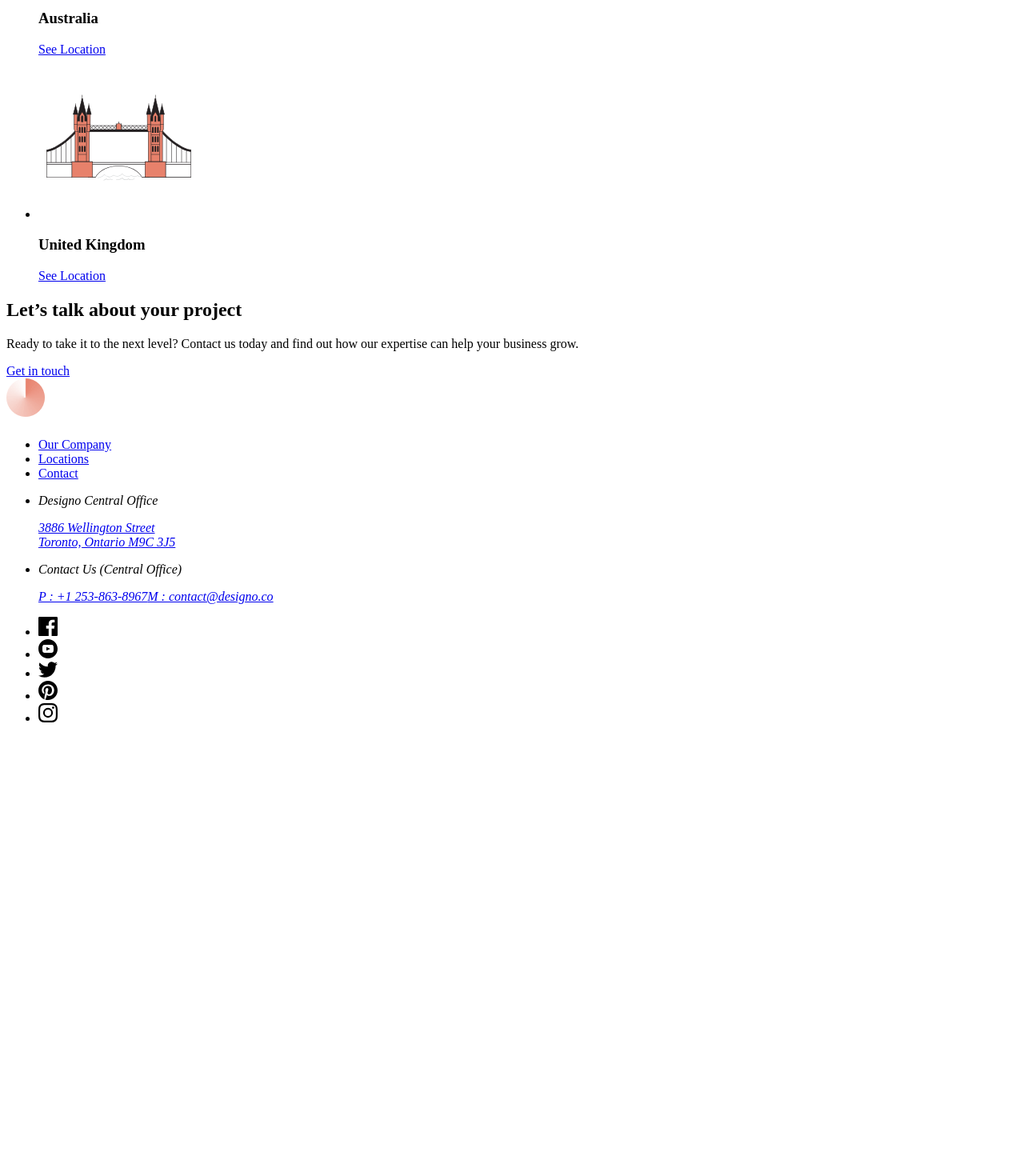
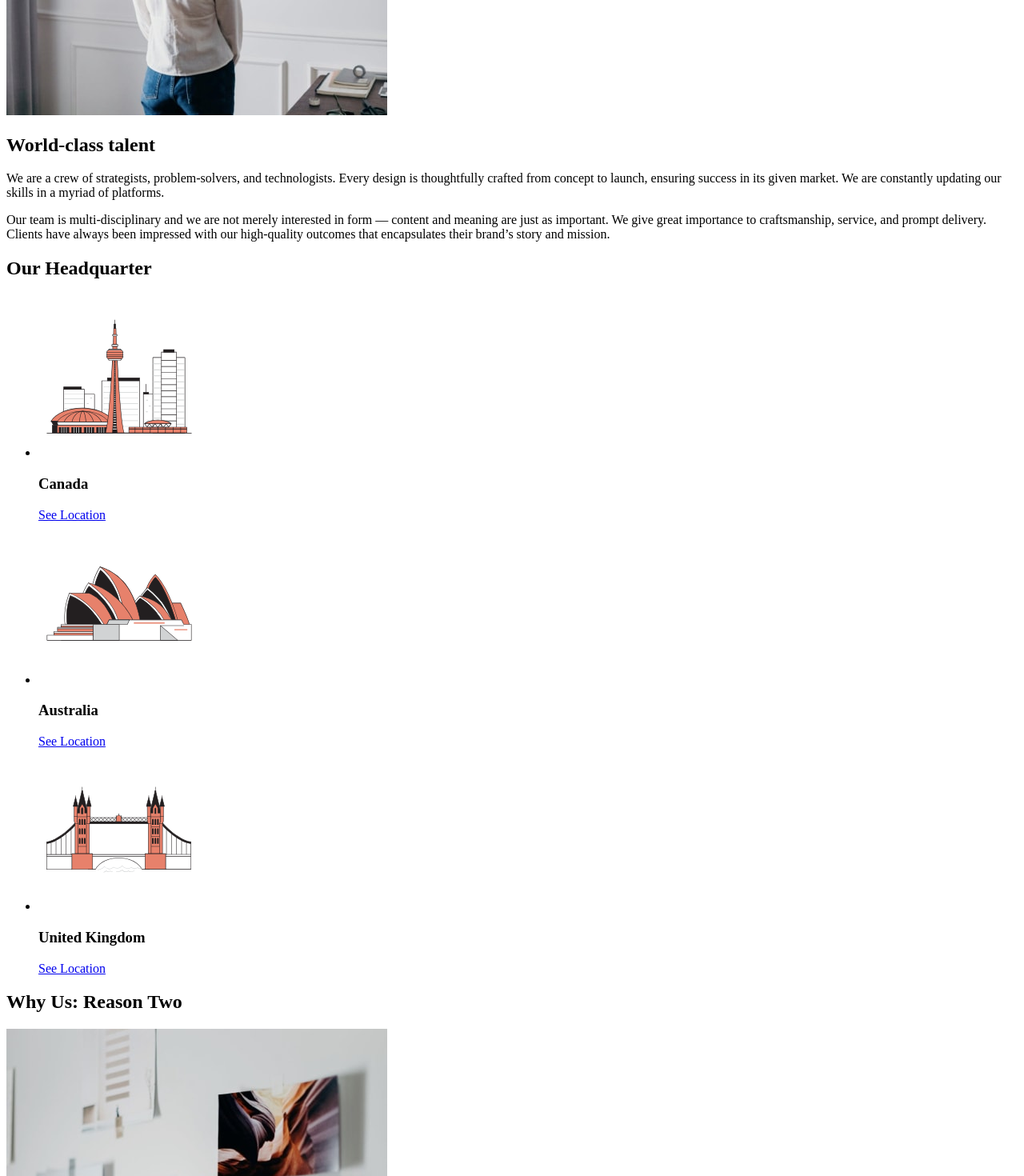
Before and after one commit to VCarames/React--Designo-FE, a React (Vite) app: page /about in a window 1280 px wide. Shown: the part 1320-2790 px from the top of the page at 80% size. Before the commit the page ends 2243 px from the top, so only its background shows below. Built offline with nearby package versions, Linux system fonts and the light colour scheme.

Commit message:
Whys Us Section Added to "About" Page

```diff
--- a/src/pages/About.jsx
+++ b/src/pages/About.jsx
@@ -1,6 +1,8 @@
 import Header from "../components/header/Header";
 import IntroAbout from "../components/intro/IntroAbout";
+import WhyUsOne from "../sections/whyUs/WhyUsOne";
 import HeadquartersSection from "../components/headquarters/HeadquartersSection";
+import WhyUsTwo from "../sections/whyUs/WhyUsTwo";
 import CallToAction from "../components/cta/CallToAction";
 import Footer from "../components/Footer/Footer";
 
@@ -17,7 +19,9 @@ function About() {
           heading="About Us"
           text="Founded in 2010, we are a creative agency that produces lasting results for our clients. We’ve partnered with many startups, corporations, and nonprofits alike to craft designs that make real impact. We’re always looking forward to creating brands, products, and digital experiences that connect with our clients’ audiences."
         />
+        <WhyUsOne heading="Why Us: Reason One" />
         <HeadquartersSection />
+        <WhyUsTwo heading="Why Us: Reason Two" />
         <CallToAction />
       </main>
       <Footer />
```
